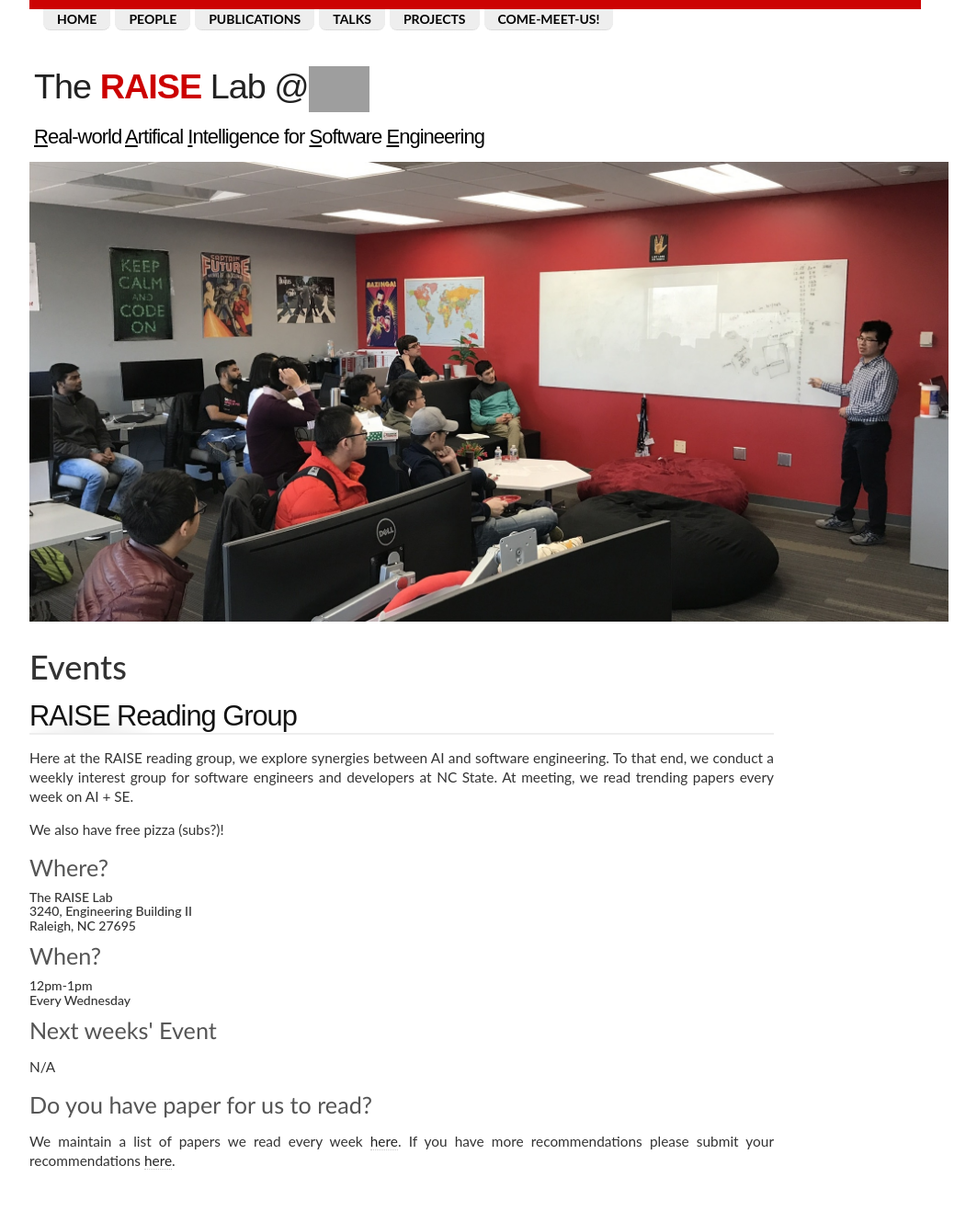
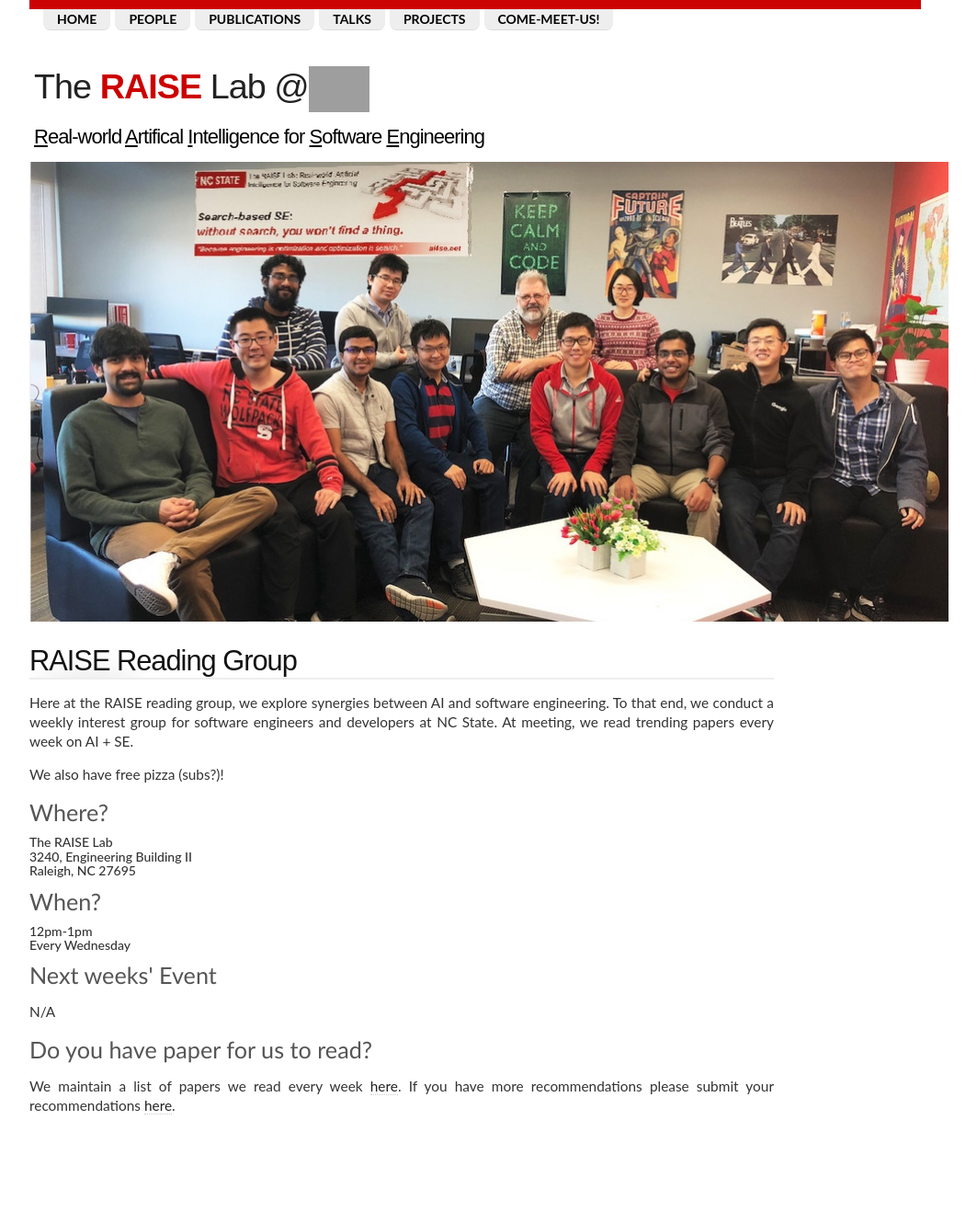
Before and after one commit to ai-se/ai-se.github.io, a Jekyll site: the page built from events/index.html, in a window 1280 px wide. Shown: the whole page at 92% size, without its empty margins (128-1191 px from the left). Built offline with Jekyll 4.4.1, drawn with Linux system fonts in a browser that asks for light colours; after the commit the page ends 1271 px from its top, so only the background shows below that; grey boxes are pictures that could not be loaded.

Commit message:
rm necessary titles

```diff
--- a/_includes/latestnews.html
+++ /dev/null
@@ -1,4 +0,0 @@
-
-  <p class="news"> An example of a "latest news" type text area. Here would be the excerpt of the article. You can of course put anything you like here. <a href="#" class="more">Read More »</a> </p>
-        <p class="news"> An example of a "latest news" type text area. Here would be the excerpt of the article. You can of course put anything you like here. <a href="#" class="more">Read More »</a> </p>
-        <p class="news"> An example of a "latest news" type text area. Here would be the excerpt of the article. You can of course put anything you like here. <a href="#" class="more">Read More »</a> </p>
--- a/events/index.html
+++ b/events/index.html
@@ -1,6 +1,6 @@
 ---
 layout: subpage
-title:  Events
+<!-- title:  Events -->
 ---
 <div class="span3">
 	<h2>RAISE Reading Group</h2>
--- a/news/index.html
+++ b/news/index.html
@@ -1,5 +1,5 @@
 ---
-title: News
+<!-- title: News -->
 layout: subpage
 ---
  {% for post in site.categories.news   do  %}
--- a/papers/index.html
+++ b/papers/index.html
@@ -1,6 +1,6 @@
 ---
 layout: subpage
-title:  Publications
+<!-- title:  Publications -->
 ---
 <style>
 table {
--- a/people/index.html
+++ b/people/index.html
@@ -1,5 +1,5 @@
 ---
-title: People
+<!-- title: People -->
 layout: subpage
 ---
  {% for post in site.categories.people reversed  do  %}
--- a/projects/index.html
+++ b/projects/index.html
@@ -1,5 +1,5 @@
 ---
-title: Projects
+<!-- title: Projects -->
 layout: subpage
 ---
 <p>
--- a/talks/index.html
+++ b/talks/index.html
@@ -1,6 +1,6 @@
 ---
 layout: subpage
-title:  Talks
+<!-- title:  Talks -->
 ---
 <style>
 table {
```
